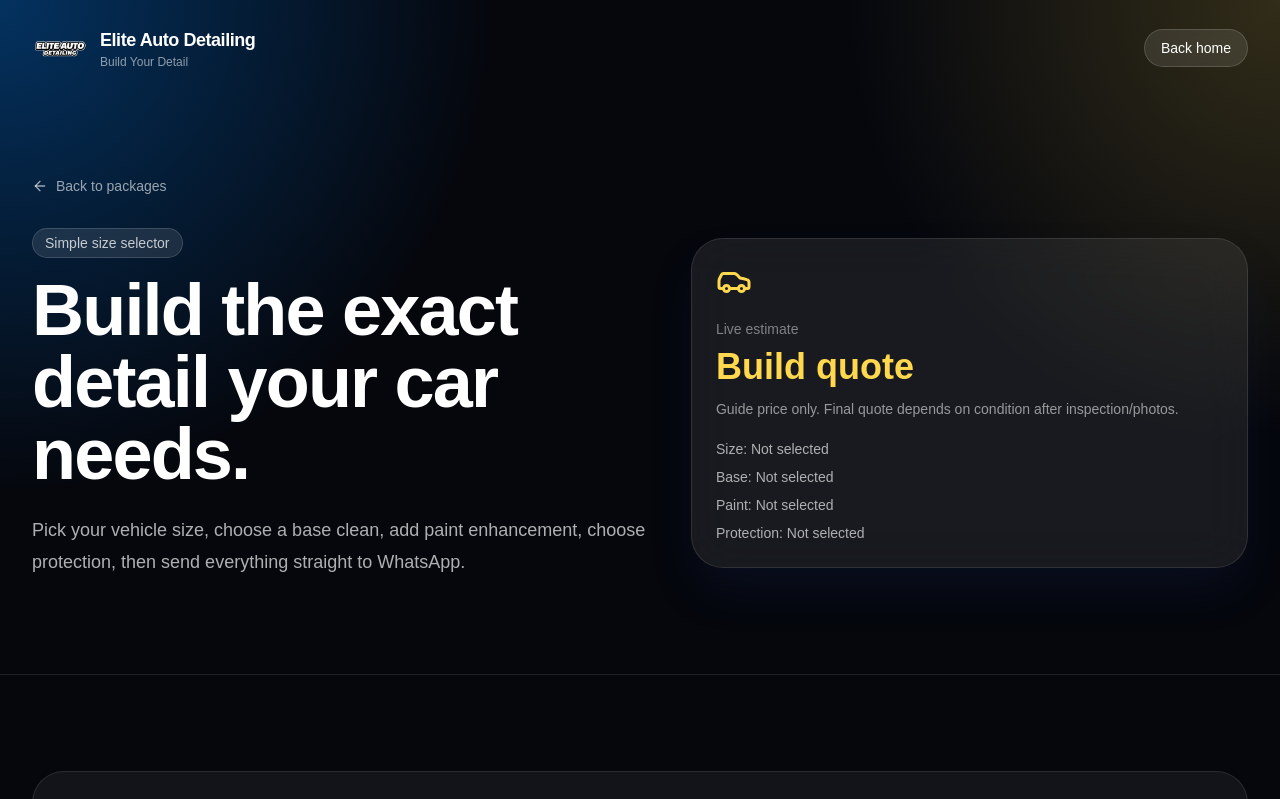
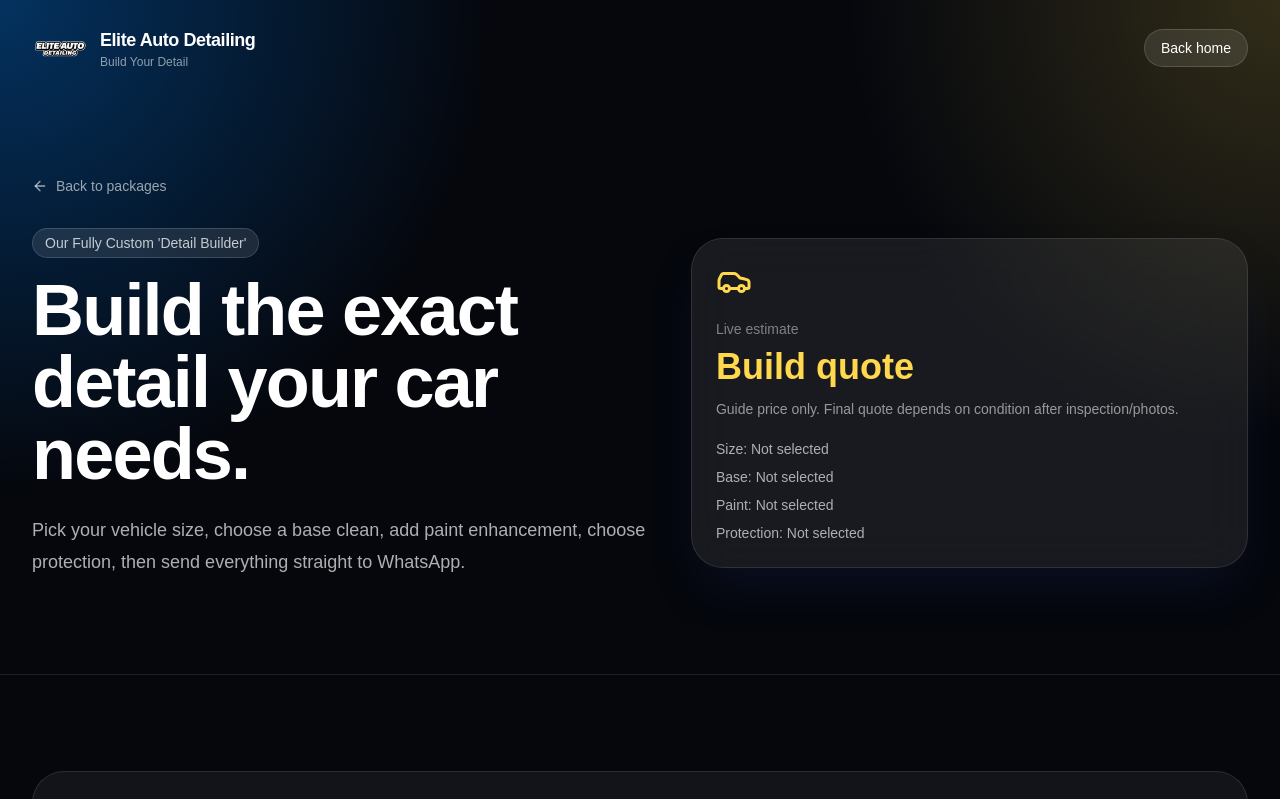
Before and after one commit to eliteautobolton/new-elite-gpt, a Next.js app: page /build-your-detail in a window 1280 px wide. Shown: the top 799 px of the page. Built offline with nearby package versions, Linux system fonts and the light colour scheme.

Commit message:
Update page.tsx

```diff
--- a/app/build-your-detail/page.tsx
+++ b/app/build-your-detail/page.tsx
@@ -212,7 +212,7 @@ Can you confirm the final price and availability please?`;
           <div className="grid gap-10 md:grid-cols-[1fr_0.9fr] md:items-center">
             <div>
               <p className="mb-4 inline-flex rounded-full border border-white/15 bg-white/10 px-3 py-1 text-sm text-white/75 backdrop-blur">
-                Simple size selector
+                Our Fully Custom 'Detail Builder'
               </p>
               <h1 className="max-w-4xl text-5xl font-semibold tracking-tight md:text-7xl">
                 Build the exact detail your car needs.
```
